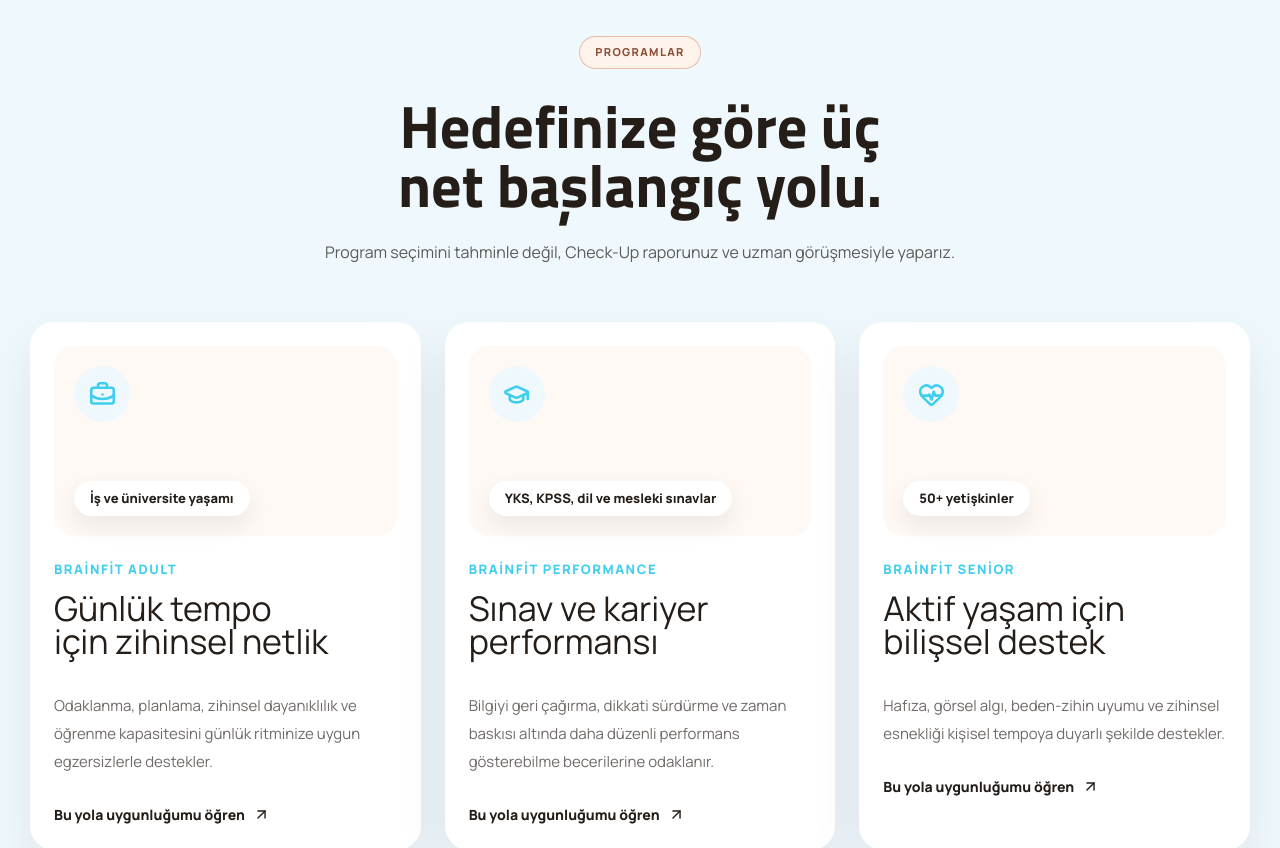
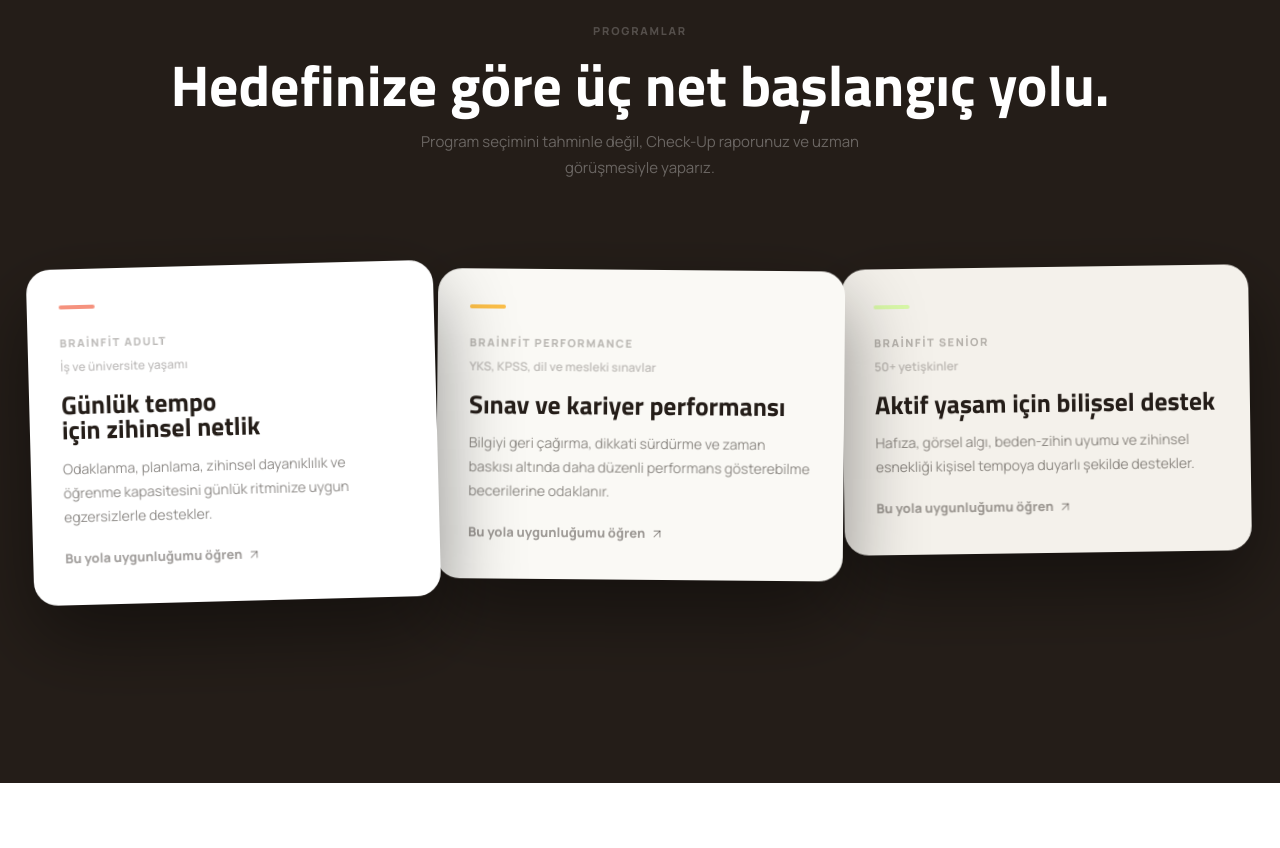
Before and after one commit to cenkerkaragozz/bfit_cl_cs, a Next.js app: page /yetiskinler in a window 1280 px wide. Shown: the part 3800-4648 px from the top of the page. Built offline with nearby package versions, Linux system fonts and the light colour scheme.

Commit message:
programlar

```diff
--- a/src/app/globals.css
+++ b/src/app/globals.css
@@ -538,4 +538,34 @@
 .cognitive-areas-grid > .cognitive-area-item:nth-child(4) { animation-delay: 150ms; }
 .cognitive-areas-grid > .cognitive-area-item:nth-child(5) { animation-delay: 200ms; }
 .cognitive-areas-grid > .cognitive-area-item:nth-child(6) { animation-delay: 250ms; }
+
+/* Programs: Material Library (pv4) */
+@keyframes pv4-float1 { 0%,100%{transform:rotate(-1.5deg) translateY(0px)} 50%{transform:rotate(-1.5deg) translateY(-6px)} }
+@keyframes pv4-float2 { 0%,100%{transform:rotate(0.5deg) translateY(4.8px)} 50%{transform:rotate(0.5deg) translateY(3.4px)} }
+@keyframes pv4-float3 { 0%,100%{transform:rotate(-0.8deg) translateY(2px)} 50%{transform:rotate(-0.8deg) translateY(0.8px)} }
+
+section.pv4 { background:#241d18; padding:clamp(76px,8vw,112px) 0; }
+.pv4-hdr { text-align:center; margin-bottom:64px; }
+.pv4-badge { font-family:var(--body); font-size:11px; font-weight:800; letter-spacing:.16em; text-transform:uppercase; color:rgba(255,255,255,.22); display:block; margin-bottom:18px; }
+.pv4-h2 { font-family:var(--display); font-size:clamp(36px,4.5vw,58px); font-weight:700; line-height:.97; color:#fff; text-wrap:balance; }
+.pv4-sub { font-size:15px; line-height:1.72; color:rgba(255,255,255,.32); margin-top:16px; max-width:440px; margin-left:auto; margin-right:auto; }
+.pv4-stack { display:grid; grid-template-columns:repeat(3,1fr); gap:0; padding:20px 0 80px; align-items:start; }
+.pv4-card { border-radius:24px; padding:36px 32px; box-shadow:0 32px 80px rgba(0,0,0,.45); }
+.pv4-c1 { background:#fff; transform:rotate(-1.5deg) translateY(0px); z-index:3; position:relative; animation:pv4-float1 6s ease-in-out infinite; }
+.pv4-c2 { background:#faf9f5; transform:rotate(0.5deg) translateY(4.8px); z-index:2; position:relative; animation:pv4-float2 7.5s ease-in-out infinite; }
+.pv4-c3 { background:#f4f1eb; transform:rotate(-0.8deg) translateY(2px); z-index:1; position:relative; animation:pv4-float3 9s ease-in-out infinite; }
+.pv4-dot { width:36px; height:4px; border-radius:2px; margin-bottom:26px; }
+.pv4-c1 .pv4-dot { background:#f5927e; }
+.pv4-c2 .pv4-dot { background:#fcbf48; }
+.pv4-c3 .pv4-dot { background:#d9f8a8; }
+.pv4-id { font-family:var(--body); font-size:11px; font-weight:800; letter-spacing:.14em; text-transform:uppercase; color:rgba(36,29,24,.3); margin-bottom:6px; }
+.pv4-ctx { font-size:12px; font-weight:600; color:rgba(36,29,24,.28); margin-bottom:16px; }
+.pv4-title { font-family:var(--display); font-size:clamp(18px,2vw,28px); font-weight:700; line-height:1; color:#241d18; text-wrap:balance; margin-bottom:14px; }
+.pv4-copy { font-size:14px; line-height:1.72; color:rgba(36,29,24,.5); }
+.pv4-cta { display:inline-flex; align-items:center; gap:5px; margin-top:20px; font-size:13px; font-weight:800; color:rgba(36,29,24,.42); text-decoration:none; transition:gap .18s, color .18s; }
+.pv4-c1 .pv4-cta:hover { color:#f5927e; gap:9px; }
+.pv4-c2 .pv4-cta:hover { color:#c29000; gap:9px; }
+.pv4-c3 .pv4-cta:hover { color:#164c35; gap:9px; }
+@media(max-width:900px){ .pv4-stack{grid-template-columns:1fr;gap:16px;padding:0 0 40px} .pv4-c1,.pv4-c2,.pv4-c3{transform:none;animation:none} }
+@media(prefers-reduced-motion:reduce){ .pv4-c1,.pv4-c2,.pv4-c3{animation:none} .pv4-cta{transition:none} }
 .cognitive-areas-grid > .cognitive-area-item:nth-child(7) { animation-delay: 300ms; }
--- a/src/components/AdultLandingPage.tsx
+++ b/src/components/AdultLandingPage.tsx
@@ -510,57 +510,38 @@
 
 function ProgramSection() {
   return (
-    <section id="services" className="bg-[#EFF8FD] py-[74px] md:py-[116px]">
+    <section id="services" className="pv4">
       <div className="inner">
-        <Reveal className="text-center">
-          <div className="badge border-[#40CEEE] text-[#1E99B5]">Programlar</div>
-          <h2 className="section-title mid-section-title mx-auto mt-7 max-w-[760px]">
-            Hedefinize göre üç net başlangıç yolu.
-          </h2>
-          <p className="body-copy mx-auto mt-6 max-w-[680px]">
-            Program seçimini tahminle değil, Check-Up raporunuz ve uzman görüşmesiyle yaparız.
-          </p>
-        </Reveal>
-
-        <div className="mt-14 grid gap-6 lg:grid-cols-3">
-          {programs.map((program, index) => {
-            const Icon = program.icon;
-
-            return (
-              <Reveal key={program.title} delay={index * 0.08}>
-                <motion.article
-                  className="group h-full rounded-[24px] bg-white p-6 shadow-[0_20px_50px_rgba(36,29,24,0.08)]"
-                  whileHover={{ y: -7 }}
-                  transition={{ duration: 0.2 }}
-                >
-                  <div className="flex min-h-[190px] flex-col justify-between rounded-[20px] bg-[#FEF9F5] p-5">
-                    <div className="grid h-14 w-14 place-items-center rounded-full bg-[#EFF8FD] text-[#40CEEE]">
-                      <Icon size={27} strokeWidth={2.3} />
-                    </div>
-                    <span className="mt-8 inline-flex w-fit rounded-full bg-white px-4 py-2 text-[13px] font-extrabold text-[#241D18] shadow-[0_10px_24px_rgba(36,29,24,0.08)]">
-                      {program.fit}
-                    </span>
-                  </div>
-
-                  <div className="pt-6">
-                    <p className="text-[13px] font-extrabold uppercase tracking-[0.12em] text-[#40CEEE]">
-                      {program.label}
-                    </p>
-                    <h3 className="mt-3 min-h-[5rem] font-[var(--display)] text-[34px] leading-[0.98]">
-                      {program.title}
-                    </h3>
-                    <p className="mt-5 text-[15px] leading-7 text-[rgba(36,29,24,0.66)]">
-                      {program.copy}
-                    </p>
-                    <a href="#checkup-form" className="arrow-shift mt-7 inline-flex items-center gap-2 text-[14px] font-extrabold text-[#1E99B5]">
-                      Bu yola uygunluğumu öğren
-                      <ArrowUpRight size={17} />
-                    </a>
-                  </div>
-                </motion.article>
-              </Reveal>
-            );
-          })}
+        <div className="pv4-hdr">
+          <span className="pv4-badge">Programlar</span>
+          <h2 className="pv4-h2">Hedefinize göre üç net başlangıç yolu.</h2>
+          <p className="pv4-sub">Program seçimini tahminle değil, Check-Up raporunuz ve uzman görüşmesiyle yaparız.</p>
+        </div>
+        <div className="pv4-stack">
+          <div className="pv4-card pv4-c1">
+            <div className="pv4-dot" />
+            <p className="pv4-id">BrainFit Adult</p>
+            <p className="pv4-ctx">İş ve üniversite yaşamı</p>
+            <h3 className="pv4-title">Günlük tempo için zihinsel netlik</h3>
+            <p className="pv4-copy">Odaklanma, planlama, zihinsel dayanıklılık ve öğrenme kapasitesini günlük ritminize uygun egzersizlerle destekler.</p>
+            <a href="#checkup-form" className="pv4-cta">Bu yola uygunluğumu öğren <ArrowUpRight size={14} aria-hidden="true" /></a>
+          </div>
+          <div className="pv4-card pv4-c2">
+            <div className="pv4-dot" />
+            <p className="pv4-id">BrainFit Performance</p>
+            <p className="pv4-ctx">YKS, KPSS, dil ve mesleki sınavlar</p>
+            <h3 className="pv4-title">Sınav ve kariyer performansı</h3>
+            <p className="pv4-copy">Bilgiyi geri çağırma, dikkati sürdürme ve zaman baskısı altında daha düzenli performans gösterebilme becerilerine odaklanır.</p>
+            <a href="#checkup-form" className="pv4-cta">Bu yola uygunluğumu öğren <ArrowUpRight size={14} aria-hidden="true" /></a>
+          </div>
+          <div className="pv4-card pv4-c3">
+            <div className="pv4-dot" />
+            <p className="pv4-id">BrainFit Senior</p>
+            <p className="pv4-ctx">50+ yetişkinler</p>
+            <h3 className="pv4-title">Aktif yaşam için bilişsel destek</h3>
+            <p className="pv4-copy">Hafıza, görsel algı, beden-zihin uyumu ve zihinsel esnekliği kişisel tempoya duyarlı şekilde destekler.</p>
+            <a href="#checkup-form" className="pv4-cta">Bu yola uygunluğumu öğren <ArrowUpRight size={14} aria-hidden="true" /></a>
+          </div>
         </div>
       </div>
     </section>
```
